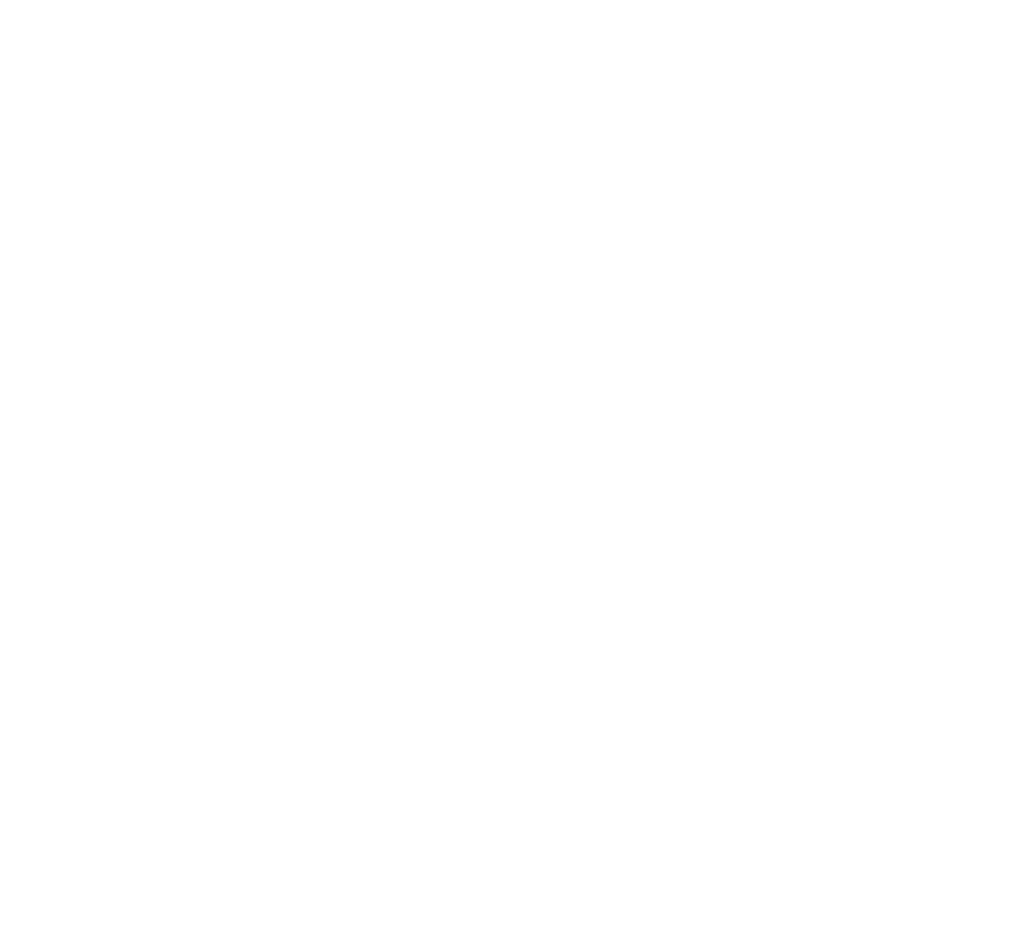
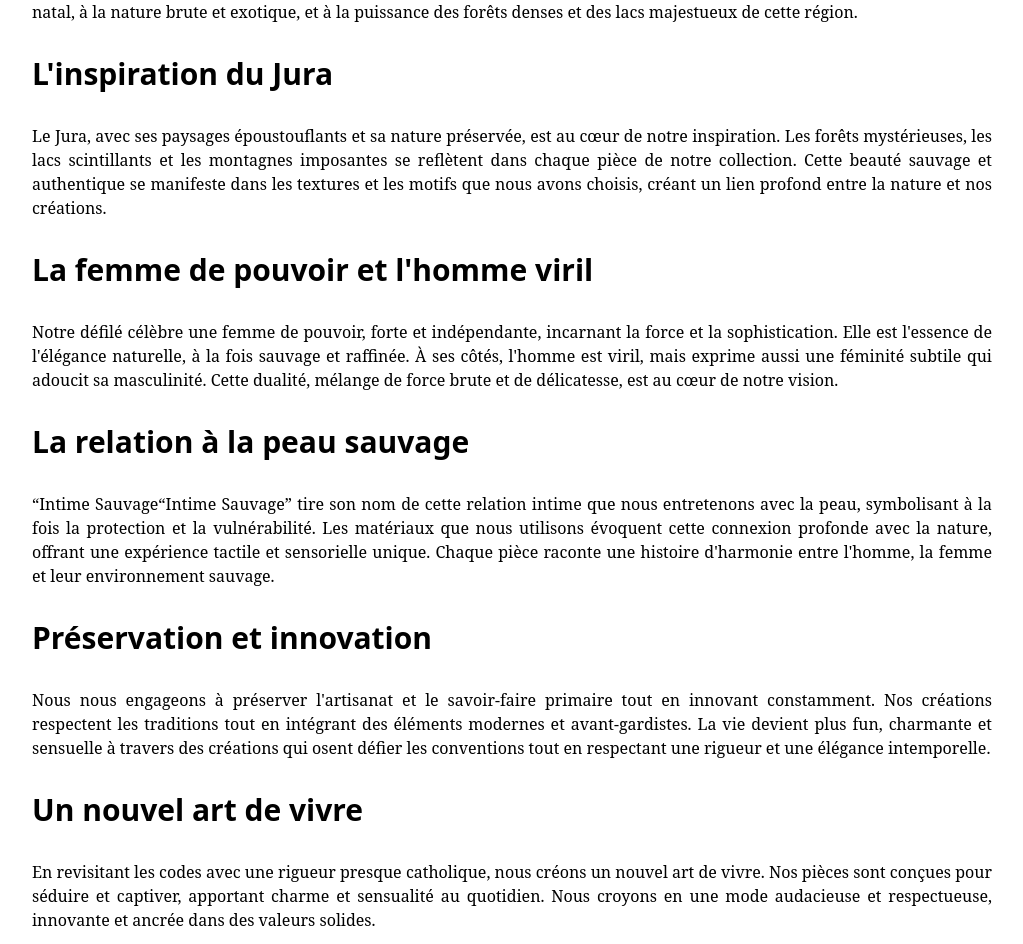
Before and after one commit to clementstorne/AlainRichardCouture, a Next.js app: page /intime-sauvage in a window 1280 px wide. Shown: the part 608-1552 px from the top of the page, without its empty margins (128-1151 px from the left). Before the commit the page ends 1384 px from the top, so only its background shows below. Built offline with nearby package versions, Linux system fonts and the light colour scheme.

Commit message:
collection page

```diff
--- a/src/app/(collections)/intime-sauvage/page.tsx
+++ b/src/app/(collections)/intime-sauvage/page.tsx
@@ -7,7 +7,7 @@ export const metadata: Metadata = {
   title:
     'Collection Automne/Hiver 2024 "Intime Sauvage" - Alain Richard Couture',
   description:
-    "Découvrez la collection Automne/Hiver 2024 'Intime Sauvage' d'Alain Richard Couture. Inspirée par la nature brute du Jura, cette collection célèbre la puissance et l'élégance, avec des matériaux nobles et une approche innovante et responsable. Explorez l'univers 'Intime Sauvage' où la nature rencontre la sophistication humaine.",
+    "Découvrez la collection Automne/Hiver 2024 &apos;Intime Sauvage&apos; d&apos;Alain Richard Couture. Inspirée par la nature brute du Jura, cette collection célèbre la puissance et l&apos;élégance, avec des matériaux nobles et une approche innovante et responsable. Explorez l&apos;univers &apos;Intime Sauvage&apos; où la nature rencontre la sophistication humaine.",
 };
 
 const page = () => {
@@ -27,6 +27,89 @@ const page = () => {
         >
           Collection Automne/Hiver 2024 Intime Sauvage
         </Title>
+
+        <p>
+          Découvrez notre nouvelle collection Automne/Hiver 2024 intitulée
+          &ldquo;Intime Sauvage&rdquo;. Ce défilé rend hommage à mon Jura natal,
+          à la nature brute et exotique, et à la puissance des forêts denses et
+          des lacs majestueux de cette région.
+        </p>
+
+        <section className="space-y-8">
+          <h2>L&apos;inspiration du Jura</h2>
+
+          <div className="text-justify">
+            <p>
+              Le Jura, avec ses paysages époustouflants et sa nature préservée,
+              est au cœur de notre inspiration. Les forêts mystérieuses, les
+              lacs scintillants et les montagnes imposantes se reflètent dans
+              chaque pièce de notre collection. Cette beauté sauvage et
+              authentique se manifeste dans les textures et les motifs que nous
+              avons choisis, créant un lien profond entre la nature et nos
+              créations.
+            </p>
+          </div>
+        </section>
+
+        <section className="space-y-8">
+          <h2>La femme de pouvoir et l&apos;homme viril</h2>
+
+          <div className="text-justify">
+            <p>
+              Notre défilé célèbre une femme de pouvoir, forte et indépendante,
+              incarnant la force et la sophistication. Elle est l&apos;essence
+              de l&apos;élégance naturelle, à la fois sauvage et raffinée. À ses
+              côtés, l&apos;homme est viril, mais exprime aussi une féminité
+              subtile qui adoucit sa masculinité. Cette dualité, mélange de
+              force brute et de délicatesse, est au cœur de notre vision.
+            </p>
+          </div>
+        </section>
+
+        <section className="space-y-8">
+          <h2>La relation à la peau sauvage</h2>
+
+          <div className="text-justify">
+            <p>
+              &ldquo;Intime Sauvage&ldquo;Intime Sauvage&rdquo; tire son nom de
+              cette relation intime que nous entretenons avec la peau,
+              symbolisant à la fois la protection et la vulnérabilité. Les
+              matériaux que nous utilisons évoquent cette connexion profonde
+              avec la nature, offrant une expérience tactile et sensorielle
+              unique. Chaque pièce raconte une histoire d&apos;harmonie entre
+              l&apos;homme, la femme et leur environnement sauvage.
+            </p>
+          </div>
+        </section>
+
+        <section className="space-y-8">
+          <h2>Préservation et innovation</h2>
+
+          <div className="text-justify">
+            <p>
+              Nous nous engageons à préserver l&apos;artisanat et le
+              savoir-faire primaire tout en innovant constamment. Nos créations
+              respectent les traditions tout en intégrant des éléments modernes
+              et avant-gardistes. La vie devient plus fun, charmante et
+              sensuelle à travers des créations qui osent défier les conventions
+              tout en respectant une rigueur et une élégance intemporelle.
+            </p>
+          </div>
+        </section>
+
+        <section className="space-y-8">
+          <h2>Un nouvel art de vivre</h2>
+
+          <div className="text-justify">
+            <p>
+              En revisitant les codes avec une rigueur presque catholique, nous
+              créons un nouvel art de vivre. Nos pièces sont conçues pour
+              séduire et captiver, apportant charme et sensualité au quotidien.
+              Nous croyons en une mode audacieuse et respectueuse, innovante et
+              ancrée dans des valeurs solides.
+            </p>
+          </div>
+        </section>
       </main>
     </>
   );
```
